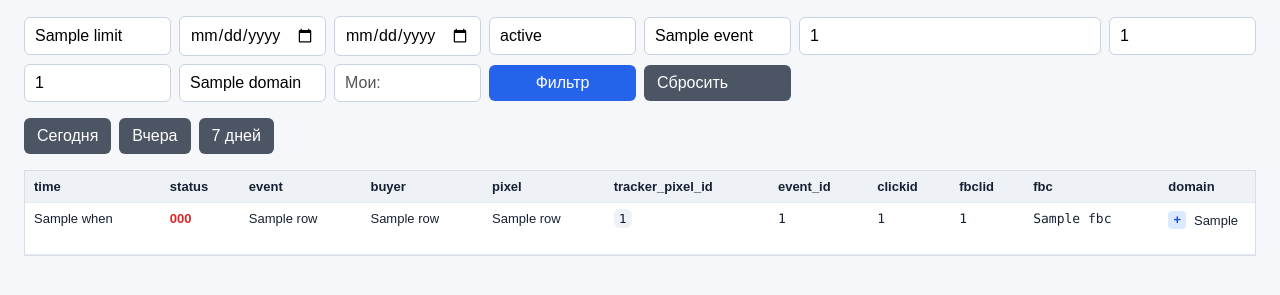
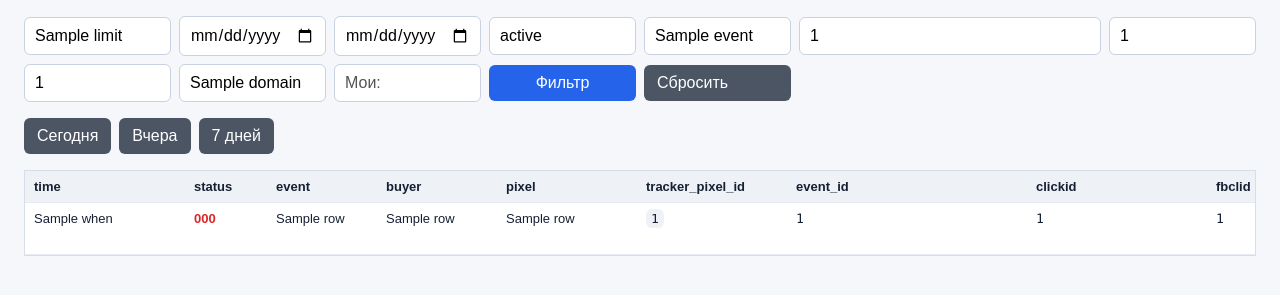
Before and after one commit to MishaNyKarl/api-fbpixel, a FastAPI app: template templates/logs.html in a window 1280 px wide. Shown: the part 165-460 px from the top of the page. Run offline with FastAPI, Linux system fonts and the light colour scheme; the template is opened without the code that fills it: most values are stand-ins (such as "Sample title", 1, 10 or a date in 2020); parts of the project's set-up code (start-up, migrations or seed data) failed here and were passed over.

Commit message:
Add resizable log table columns

```diff
--- a/templates/base.html
+++ b/templates/base.html
@@ -37,7 +37,10 @@
     .filters input, .filters select { min-width: 0; }
     .table-wrap { overflow: auto; border: 1px solid #d7deea; background: #fff; }
     .table-wrap table { border: 0; min-width: 1500px; }
+    .resizable-table { table-layout: fixed; width: max-content; }
     .logs-table th, .logs-table td { padding: 8px 9px; font-size: 13px; }
+    .logs-table th { position: relative; user-select: none; }
+    .logs-table td { overflow: hidden; text-overflow: ellipsis; }
     .mono { font-family: Consolas, Monaco, monospace; }
     .long { max-width: 260px; overflow: hidden; text-overflow: ellipsis; white-space: nowrap; }
     .duplicate-row { background: #fffbeb; }
@@ -48,6 +51,15 @@
     .domain-details[open] .plus::before { content: "-"; }
     .domain-details[open] .plus { font-size: 0; }
     .full-url { display: block; max-width: 420px; margin-top: 6px; color: #2563eb; white-space: normal; overflow-wrap: anywhere; }
+    .column-resize-handle { position: absolute; top: 0; right: -5px; width: 10px; height: 100%; cursor: col-resize; z-index: 2; }
+    .column-resize-handle::before { content: ""; position: absolute; top: 7px; bottom: 7px; left: 4px; width: 2px; border-radius: 2px; background: transparent; }
+    .column-resize-handle::after { content: "↔"; position: absolute; top: 50%; right: -10px; transform: translateY(-50%); padding: 1px 4px; border-radius: 4px; background: #2563eb; color: #fff; font-size: 11px; line-height: 1.2; opacity: 0; pointer-events: none; }
+    .logs-table th:hover .column-resize-handle::before,
+    .logs-table th.is-resizing .column-resize-handle::before { background: #2563eb; }
+    .logs-table th:hover .column-resize-handle::after,
+    .logs-table th.is-resizing .column-resize-handle::after { opacity: 1; }
+    .column-resizing { cursor: col-resize !important; user-select: none; }
+    .column-resizing * { cursor: col-resize !important; }
   </style>
 </head>
 <body>
--- a/templates/logs.html
+++ b/templates/logs.html
@@ -41,22 +41,37 @@
 </div>
 
 <div class="table-wrap">
-  <table class="logs-table">
+  <table class="logs-table resizable-table" data-resize-key="api-pixel:logs-column-widths:v1">
+    <colgroup>
+      <col data-col="time" style="width: 160px">
+      <col data-col="status" style="width: 82px">
+      <col data-col="event" style="width: 110px">
+      <col data-col="buyer" style="width: 120px">
+      <col data-col="pixel" style="width: 140px">
+      <col data-col="tracker_pixel_id" style="width: 150px">
+      <col data-col="event_id" style="width: 240px">
+      <col data-col="clickid" style="width: 180px">
+      <col data-col="fbclid" style="width: 260px">
+      <col data-col="fbc" style="width: 260px">
+      <col data-col="domain" style="width: 190px">
+      <col data-col="fbtrace" style="width: 220px">
+      <col data-col="details" style="width: 220px">
+    </colgroup>
     <thead>
       <tr>
-        <th>time</th>
-        <th>status</th>
-        <th>event</th>
-        <th>buyer</th>
-        <th>pixel</th>
-        <th>tracker_pixel_id</th>
-        <th>event_id</th>
-        <th>clickid</th>
-        <th>fbclid</th>
-        <th>fbc</th>
-        <th>domain</th>
-        <th>fbtrace</th>
-        <th>details</th>
+        <th data-col="time">time</th>
+        <th data-col="status">status</th>
+        <th data-col="event">event</th>
+        <th data-col="buyer">buyer</th>
+        <th data-col="pixel">pixel</th>
+        <th data-col="tracker_pixel_id">tracker_pixel_id</th>
+        <th data-col="event_id">event_id</th>
+        <th data-col="clickid">clickid</th>
+        <th data-col="fbclid">fbclid</th>
+        <th data-col="fbc">fbc</th>
+        <th data-col="domain">domain</th>
+        <th data-col="fbtrace">fbtrace</th>
+        <th data-col="details">details</th>
       </tr>
     </thead>
     <tbody>
@@ -106,4 +121,87 @@
     </tbody>
   </table>
 </div>
+
+<script>
+(() => {
+  const table = document.querySelector(".resizable-table");
+  if (!table) return;
+
+  const storageKey = table.dataset.resizeKey || "api-pixel:logs-column-widths:v1";
+  const minWidth = 64;
+  const cols = Array.from(table.querySelectorAll("colgroup col"));
+  const headers = Array.from(table.querySelectorAll("thead th"));
+
+  function loadWidths() {
+    try {
+      return JSON.parse(sessionStorage.getItem(storageKey) || "{}");
+    } catch (e) {
+      return {};
+    }
+  }
+
+  function saveWidths(widths) {
+    sessionStorage.setItem(storageKey, JSON.stringify(widths));
+  }
+
+  function currentWidths() {
+    const widths = {};
+    cols.forEach((col) => {
+      const key = col.dataset.col;
+      if (key) widths[key] = Math.round(col.getBoundingClientRect().width);
+    });
+    return widths;
+  }
+
+  function applySavedWidths() {
+    const saved = loadWidths();
+    cols.forEach((col) => {
+      const key = col.dataset.col;
+      const width = Number(saved[key]);
+      if (key && Number.isFinite(width) && width >= minWidth) {
+        col.style.width = `${width}px`;
+      }
+    });
+  }
+
+  function installHandles() {
+    headers.forEach((th, index) => {
+      if (index >= cols.length) return;
+      const handle = document.createElement("span");
+      handle.className = "column-resize-handle";
+      handle.setAttribute("aria-hidden", "true");
+      th.appendChild(handle);
+
+      handle.addEventListener("mousedown", (event) => {
+        event.preventDefault();
+        const col = cols[index];
+        const startX = event.clientX;
+        const startWidth = col.getBoundingClientRect().width;
+
+        document.body.classList.add("column-resizing");
+        th.classList.add("is-resizing");
+
+        function onMove(moveEvent) {
+          const nextWidth = Math.max(minWidth, startWidth + moveEvent.clientX - startX);
+          col.style.width = `${Math.round(nextWidth)}px`;
+        }
+
+        function onUp() {
+          document.removeEventListener("mousemove", onMove);
+          document.removeEventListener("mouseup", onUp);
+          document.body.classList.remove("column-resizing");
+          th.classList.remove("is-resizing");
+          saveWidths(currentWidths());
+        }
+
+        document.addEventListener("mousemove", onMove);
+        document.addEventListener("mouseup", onUp);
+      });
+    });
+  }
+
+  applySavedWidths();
+  installHandles();
+})();
+</script>
 {% endblock %}
```
